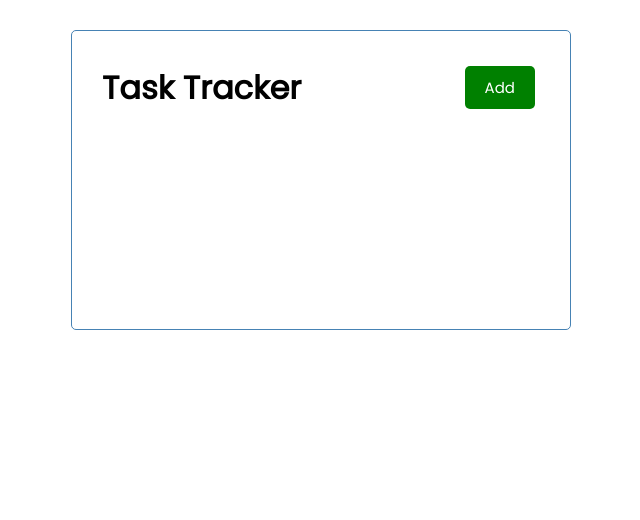
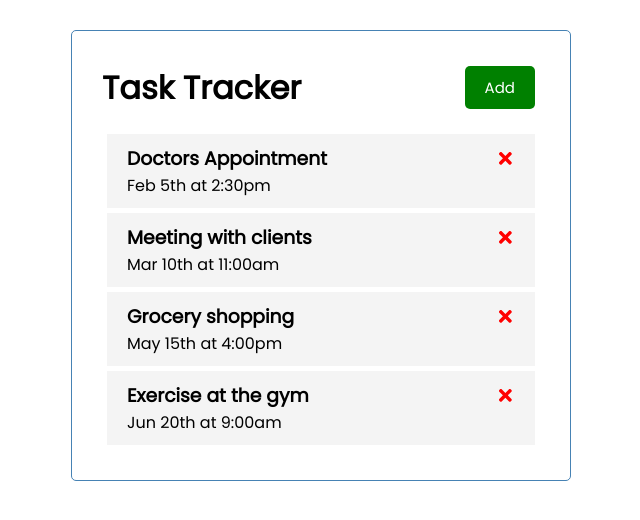
Before and after one commit to syabdulr/react-trask-tracker, a React (Create React App) app in the folder react-task-tracker/: page / in a window 1280 px wide. Shown: the top 520 px of the page, without its empty margins (319-959 px from the left). Built offline with nearby package versions, Linux system fonts and the light colour scheme.

Commit message:
creat component that creates a lisk of tasks. Map that list to the app and implement text and description for each item in list. Also import Fa Times to import letter styling and use it on this list.

```diff
--- a/react-task-tracker/package.json
+++ b/react-task-tracker/package.json
@@ -8,6 +8,7 @@
     "@testing-library/user-event": "^13.5.0",
     "react": "^18.2.0",
     "react-dom": "^18.2.0",
+    "react-icons": "^4.9.0",
     "react-scripts": "5.0.1",
     "web-vitals": "^2.1.4"
   },
--- a/react-task-tracker/src/App.js
+++ b/react-task-tracker/src/App.js
@@ -1,10 +1,40 @@
+import {useState} from 'react'
 import Header from './components/Header';
-
+import Tasks from './components/Tasks';
 
 function App() {
+
+  const [tasks, setTasks] = useState([
+    {
+      id: 1,
+      text: 'Doctors Appointment',
+      day: 'Feb 5th at 2:30pm',
+      reminder: true,
+    },
+    {
+      id: 2,
+      text: 'Meeting with clients',
+      day: 'Mar 10th at 11:00am',
+      reminder: false,
+    },
+    {
+      id: 3,
+      text: 'Grocery shopping',
+      day: 'May 15th at 4:00pm',
+      reminder: true,
+    },
+    {
+      id: 4,
+      text: 'Exercise at the gym',
+      day: 'Jun 20th at 9:00am',
+      reminder: false,
+    },
+  ])
+
   return (
     <div className='container'>
       <Header />
+      <Tasks tasks={tasks}/>
     </div>
   );
 }
--- a/react-task-tracker/src/components/Header.js
+++ b/react-task-tracker/src/components/Header.js
@@ -22,9 +22,6 @@
     title: PropTypes.string.isRequired,
 }
 
-// CSS in JS
-// const headingStyle = {
-//     color: 'red', backgroundColor:'black',
-// }
+
 
 export default Header
--- /dev/null
+++ b/react-task-tracker/src/components/Task.js
@@ -0,0 +1,15 @@
+import { FaTimes } from 'react-icons/fa'
+
+const Task = ({ task }) => {
+  return (
+    <div className='task'>
+        <h3>
+        {task.text} <FaTimes style={{color:'red',
+        cursor: 'pointer'}} />
+        </h3>
+        <p>{task.day}</p>
+    </div>
+  )
+}
+
+export default Task
--- /dev/null
+++ b/react-task-tracker/src/components/Tasks.js
@@ -0,0 +1,14 @@
+import Task from './Task'
+
+const Tasks = ({tasks}) => {
+
+  return (
+    <>
+    {tasks.map((task) => (
+    <Task key={task.id} task={task} />
+    ))}
+    </>
+  )
+}
+
+export default Tasks
```
Also changed, not shown: 1 other file (tests, documents, lock files or other folders).
